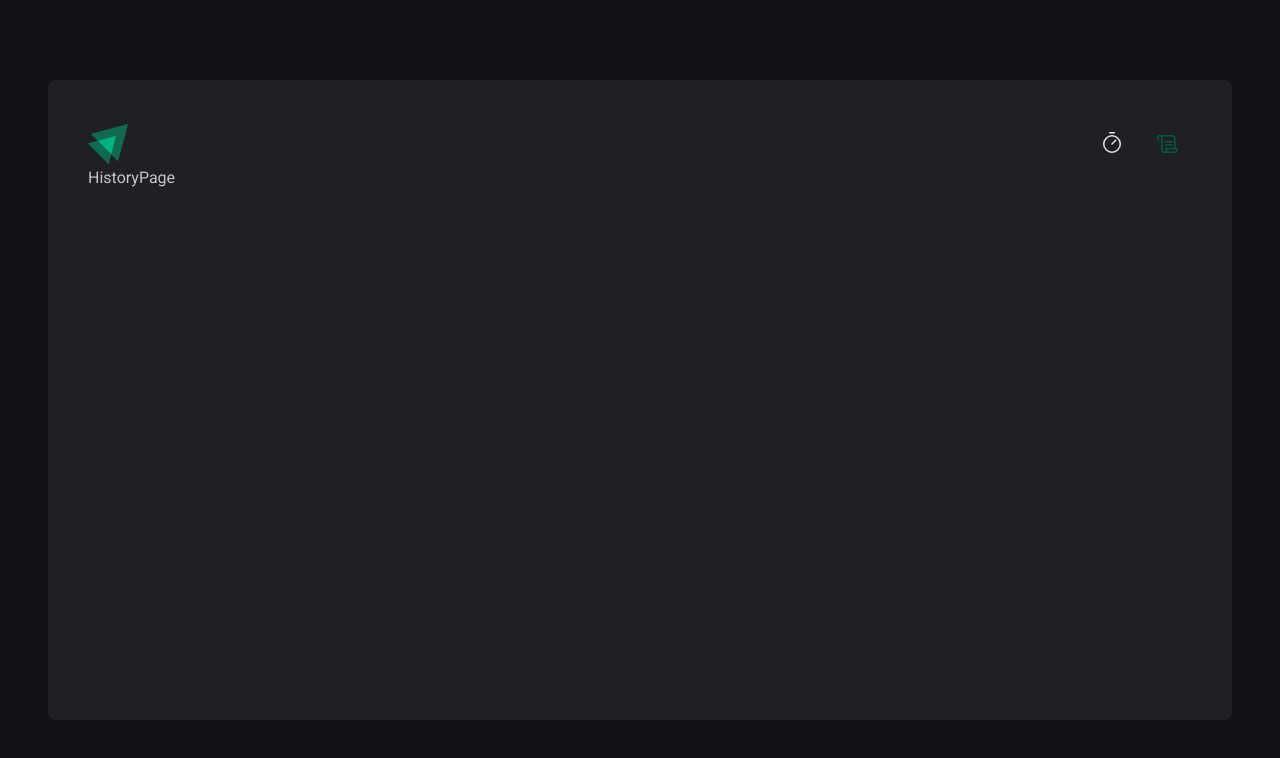
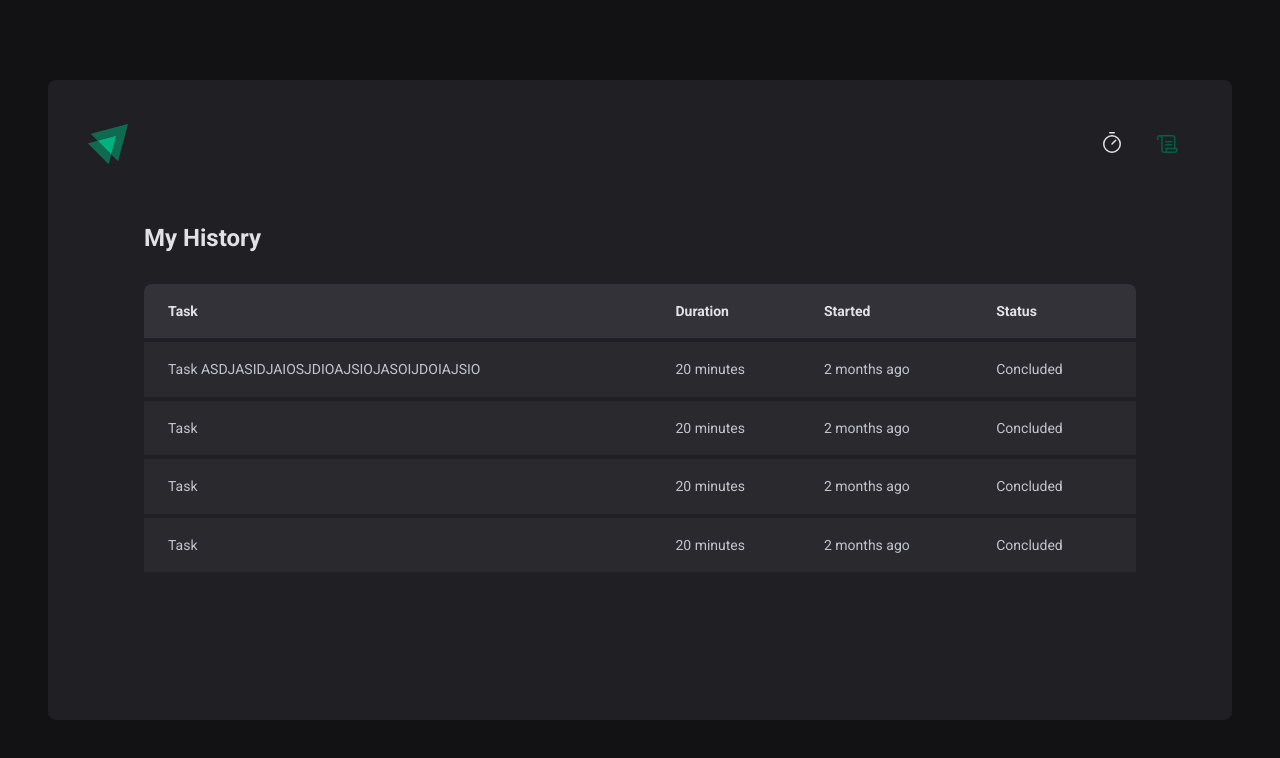
Before and after one commit to ViniOkamoto/ignite-timer, a React (Vite) app: page /history in a window 1280 px wide. Shown: the top 758 px of the page. Built offline with nearby package versions, Linux system fonts and the light colour scheme.

Commit message:
feat(history): add base layout for table

```diff
--- a/src/Router.tsx
+++ b/src/Router.tsx
@@ -1,6 +1,6 @@
 import { Routes, Route } from 'react-router-dom'
 import DefaultLayout from './layouts/default-layout'
-import HistoryPage from './pages/history/History'
+import HistoryPage from './pages/history'
 import HomePage from './pages/home'
 import NotFoundPage from './pages/NotFound'
 
--- a/src/pages/history/History.tsx
+++ /dev/null
@@ -1,3 +0,0 @@
-export default function HistoryPage() {
-  return <div>HistoryPage</div>
-}
--- /dev/null
+++ b/src/pages/history/index.tsx
@@ -0,0 +1,48 @@
+import { HistoryContainer, HistoryList } from './styles'
+
+export default function HistoryPage() {
+  return (
+    <HistoryContainer>
+      <h1>My History</h1>
+
+      <HistoryList>
+        <table>
+          <thead>
+            <tr>
+              <th>Task</th>
+              <th>Duration</th>
+              <th>Started</th>
+              <th>Status</th>
+            </tr>
+          </thead>
+          <tbody>
+            <tr>
+              <td>Task ASDJASIDJAIOSJDIOAJSIOJASOIJDOIAJSIO</td>
+              <td>20 minutes</td>
+              <td>2 months ago</td>
+              <td>Concluded</td>
+            </tr>
+            <tr>
+              <td>Task</td>
+              <td>20 minutes</td>
+              <td>2 months ago</td>
+              <td>Concluded</td>
+            </tr>
+            <tr>
+              <td>Task</td>
+              <td>20 minutes</td>
+              <td>2 months ago</td>
+              <td>Concluded</td>
+            </tr>
+            <tr>
+              <td>Task</td>
+              <td>20 minutes</td>
+              <td>2 months ago</td>
+              <td>Concluded</td>
+            </tr>
+          </tbody>
+        </table>
+      </HistoryList>
+    </HistoryContainer>
+  )
+}
--- /dev/null
+++ b/src/pages/history/styles.ts
@@ -0,0 +1,62 @@
+import styled from 'styled-components'
+
+export const HistoryContainer = styled.main`
+  flex: 1;
+  padding: 3.5rem;
+  display: flex;
+  flex-direction: column;
+  h1 {
+    font-size: 1.5rem;
+    color: ${(props) => props.theme['gray-100']};
+  }
+`
+
+export const HistoryList = styled.div`
+  flex: 1;
+  overflow: auto;
+  margin-top: 2rem;
+
+  table {
+    width: 100%;
+    border-collapse: collapse;
+    border-spacing: 0;
+    min-width: 600px;
+
+    th {
+      background-color: ${(props) => props.theme['gray-600']};
+      padding: 1rem;
+      text-align: left;
+      color: ${(props) => props.theme['gray-100']};
+      font-size: 0.875rem;
+      line-height: 1.6;
+
+      &:first-child {
+        border-top-left-radius: 8px;
+        padding-left: 1.5rem;
+      }
+
+      &:last-child {
+        border-top-right-radius: 8px;
+        padding-right: 1.5rem;
+      }
+    }
+
+    td {
+      background-color: ${(props) => props.theme['gray-700']};
+      border-top: 4px solid ${(props) => props.theme['gray-800']};
+      padding: 1rem;
+      text-align: left;
+      font-size: 0.875rem;
+      line-height: 1.6;
+
+      &:first-child {
+        flex: 1;
+        padding-left: 1.5rem;
+      }
+
+      &:last-child {
+        padding-right: 1.5rem;
+      }
+    }
+  }
+`
```
